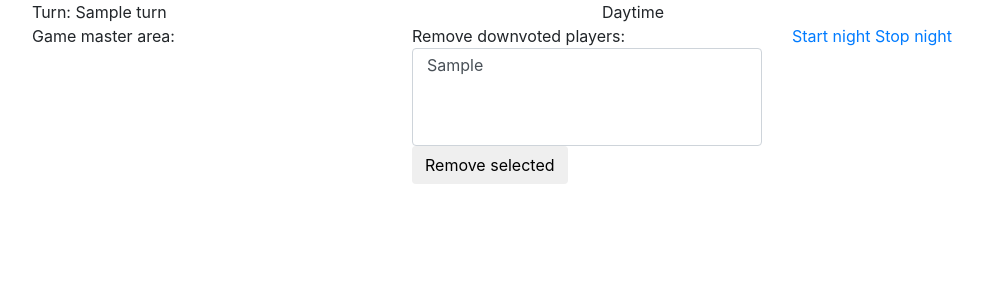
After one commit to amarao/mafiservo, a Flask app: template mafiservo/templates/game.html in a window 1280 px wide. The commit adds this page. Shown: the top 300 px of the page, without its empty margins (53-1036 px from the left). Run offline with Flask 2, Linux system fonts and the light colour scheme; the template is opened without the code that fills it: most values are stand-ins (such as "Sample title", 1, 10 or a date in 2020); some libraries are stand-ins or nearby versions.

Commit message:
Initial work on game.html

```diff
--- a/mafiservo/server.py
+++ b/mafiservo/server.py
@@ -84,7 +84,9 @@ def new():
     game_id = new_game_id()
     games[game_id] = new_game
     player_id, hash = games[game_id].join()
-    return set_cookie_and_game_redirect(game_id, player_id, hash)
+    resp = set_cookie_and_game_redirect(game_id, player_id, hash)
+    resp.set_cookie('control', new_game.control, expires=2**31)
+    return resp
 
 
 @app.route('/game.html', methods=['POST', 'GET'])
@@ -95,5 +97,8 @@ def main_game():
         abort(403)
     if games[game_id].players[player_id].hash != hash:
         abort(403)
+    control = (games[game_id].control == request.cookies.get('control'))
     player = games[game_id].players[player_id]
-    return " ".join(map(str, (player.name, player.role, player.is_alive)))
+    resp = render_template('game.html', control=control, player=player, game=games[game_id])
+    return resp
+    #return " ".join(map(str, (player.name, player.role, player.is_alive)))
--- /dev/null
+++ b/mafiservo/templates/game.html
@@ -0,0 +1,71 @@
+<!doctype html>
+<html lang="en">
+<header>
+  <title>
+    Mafiservo
+  </title>
+  <meta charset="utf-8">
+  <meta name="viewport" content="width=device-width, initial-scale=1, shrink-to-fit=no">
+  <link rel="stylesheet" href="https://maxcdn.bootstrapcdn.com/bootstrap/4.0.0-beta.2/css/bootstrap.min.css" integrity="sha384-PsH8R72JQ3SOdhVi3uxftmaW6Vc51MKb0q5P2rRUpPvrszuE4W1povHYgTpBfshb" crossorigin="anonymous">
+</header>
+<body>
+    <div class="container">
+  <div class="row">
+    <div class="col">
+      Turn: {{game.turn}}
+    </div>
+    <div class="col">
+      Daytime
+    </div>
+  </div>
+  <div class="row">
+    <div class="col">
+      Game master area:
+    </div>
+    <div class="col">
+     Remove downvoted players:
+     <form action="game.html?downvote" method="POST">
+         <select multiple class="form-control">
+         {% for pl in game.list_alive() %}
+             <option>{{pl}}</option>
+         {% endfor %}
+     </select>
+         <input type="submit" class="btn" value="Remove selected">
+    </form>
+    </div>
+    <div class="col">
+      <a href="game.html?start_night">Start night</a>
+      <a href="game.html?stop_night">Stop night</a>
+    </div>
+  </div>
+</div>
+    <!--div class="container">
+        <div class="row">
+            <div class="col">
+
+            </div>
+            <div class="col">
+                Now is a <b>day</b>time now.
+            <div>
+        </div>
+        <hr>
+        {% if control %}
+            <div class="row">
+                <div class="col">
+                    <b>Game control</b>
+                </div>
+                <div class="col">
+                    Remove downvoted players: <button class="btn">Remove</button>
+                </div>
+                <div class="col">
+                    <a href="game.html?start_night">Start night</a>
+                    <a href="game.html?stop_night">Stop night</a>
+                </div>
+            </div>
+        {% endif %}
+    </div-->
+    <script src="https://code.jquery.com/jquery-3.2.1.slim.min.js" integrity="sha384-KJ3o2DKtIkvYIK3UENzmM7KCkRr/rE9/Qpg6aAZGJwFDMVNA/GpGFF93hXpG5KkN" crossorigin="anonymous"></script>
+    <script src="https://cdnjs.cloudflare.com/ajax/libs/popper.js/1.12.3/umd/popper.min.js" integrity="sha384-vFJXuSJphROIrBnz7yo7oB41mKfc8JzQZiCq4NCceLEaO4IHwicKwpJf9c9IpFgh" crossorigin="anonymous"></script>
+    <script src="https://maxcdn.bootstrapcdn.com/bootstrap/4.0.0-beta.2/js/bootstrap.min.js" integrity="sha384-alpBpkh1PFOepccYVYDB4do5UnbKysX5WZXm3XxPqe5iKTfUKjNkCk9SaVuEZflJ" crossorigin="anonymous"></script>
+</body>
+</html>
--- a/mafiservo/templates/index.html
+++ b/mafiservo/templates/index.html
@@ -26,7 +26,7 @@
       </form>
     </div>
     <div class="col-6">
-      <a href="#new_game" class="btn text-center" data-toggle="collapse" area-expanded="false">Start a new game ...</a>
+      <a href="#new_game" class="btn text-center" data-toggle="collapse" area-expanded="true">Start a new game ...</a>
       <form class="form-block collapse" id="new_game" action="/new.html" method="POST">
         <input type="text" name="total" placeholder="players (total)">
         <input type="number" name="mafia" placeholder="Mafia members">
```
Also changed, not shown: mafiservo/game.py (+8 -0 lines).
